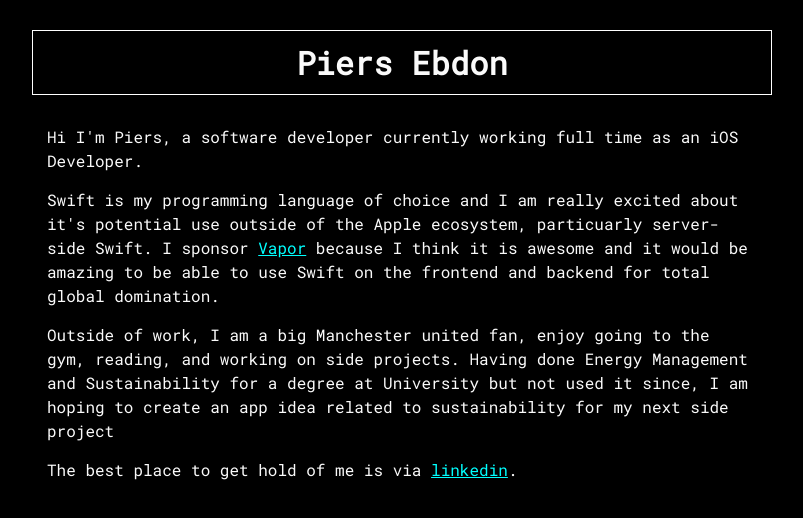
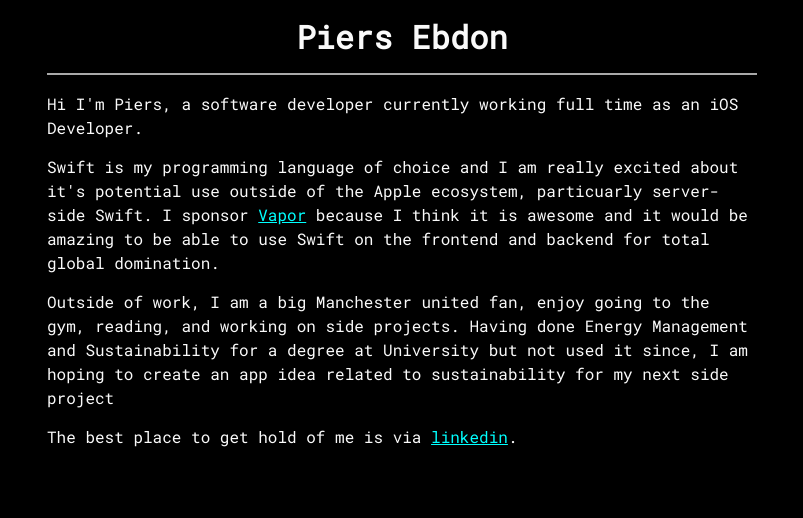
Before and after one commit to piersebdon/piersebdon.github.io, a plain HTML site: page index.html in a window 1280 px wide. Shown: the whole page, without its empty margins (238-1041 px from the left). Drawn offline with Linux system fonts and the light colour scheme.

Commit message:
add a line divider

```diff
--- a/assets/main.css
+++ b/assets/main.css
@@ -36,8 +36,15 @@ p {
 
 h1 {
     font-size: 2em;
-    border: 1px solid white;
-    padding: 10px;
+    padding: 0 10px;
     text-align: center;
-    margin: 30px 0;
+    margin: 15px 0;
 }
+
+hr {
+    display: block;
+    height: 2px;
+    border: 0;
+    border-top: 2px solid darkgray;
+    margin: 0 15px;
+}
--- a/index.html
+++ b/index.html
@@ -10,6 +10,7 @@
         <header>
             <h1>Piers Ebdon</h1>
         </header>
+        <hr/>
         <main>
             <p>Hi I'm Piers, a software developer currently working full time as an iOS Developer.</p>
             <p>Swift is my programming language of choice and I am really excited about it's potential use outside of the Apple ecosystem, particuarly server-side Swift.
```
